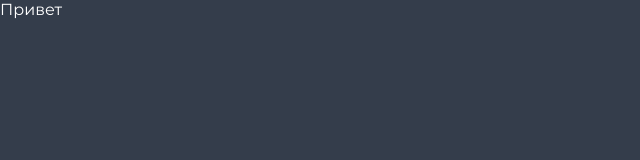
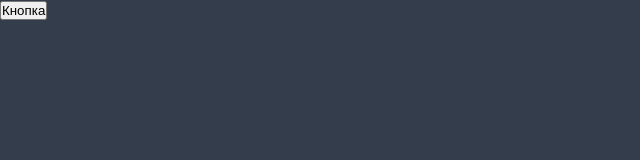
Before and after one commit to alinacriado/Course-Vue, a Vue app: page / in a window 1280 px wide. Shown: the top 160 px of the page, without its empty margins (0-640 px from the left). Built offline with nearby package versions, Linux system fonts and the light colour scheme.

Commit message:
Первый компонент

```diff
--- a/src/App.vue
+++ b/src/App.vue
@@ -1,5 +1,11 @@
-<script setup></script>
+<script setup>
+import Button from "./components/Button.vue";
+</script>
 
-<template><div>Привет</div></template>
+<template>
+  <header></header>
+  <Button />
+  <main></main>
+</template>
 
 <style scoped></style>
--- /dev/null
+++ b/src/components/Button.vue
@@ -0,0 +1,5 @@
+<script setup></script>
+
+<template><button>Кнопка</button></template>
+
+<style scoped></style>
```
